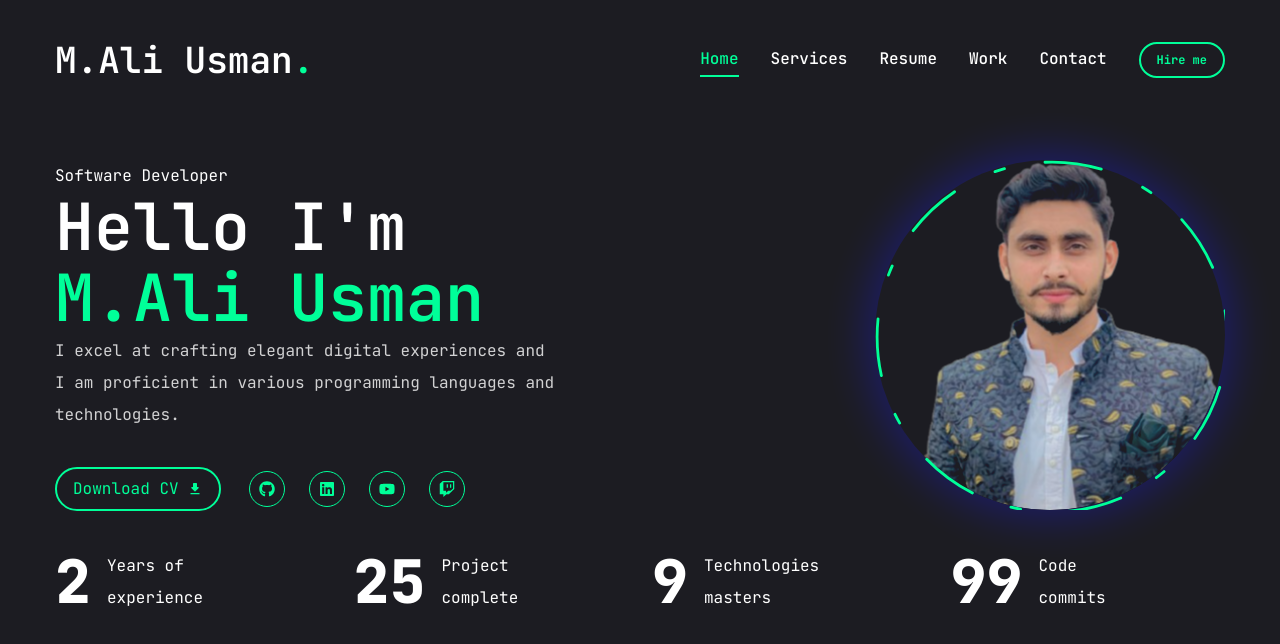
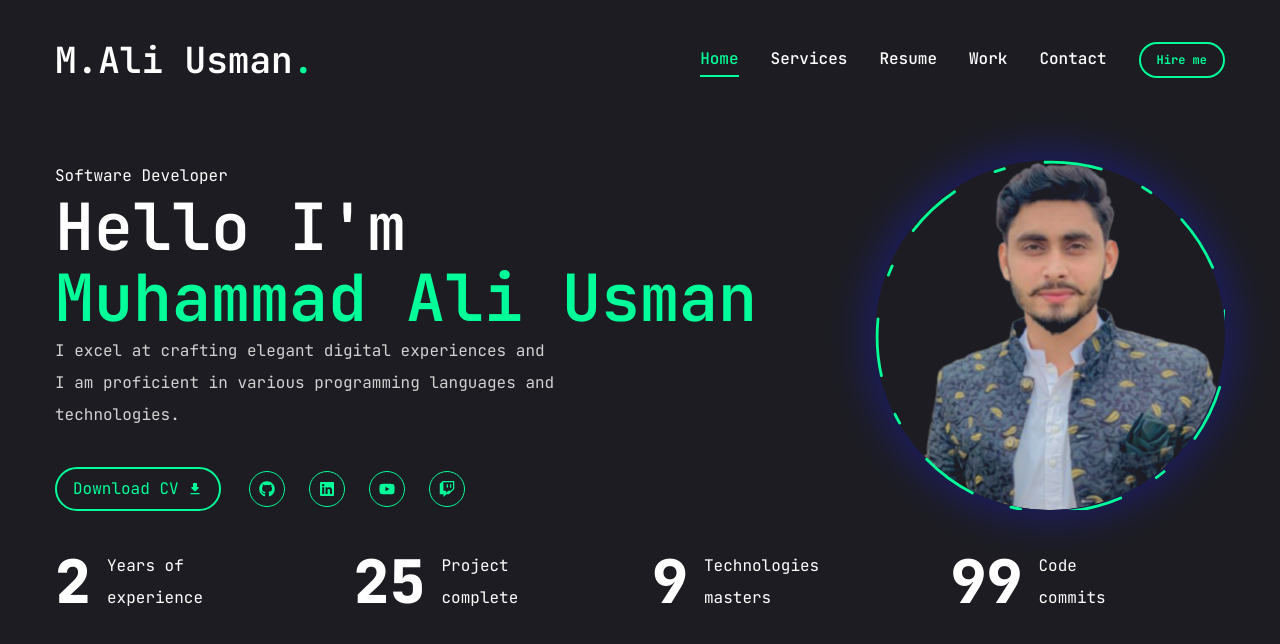
Before and after one commit to AliUsman143/PortFolio, a Next.js app: page / in a window 1280 px wide. Shown: the top 644 px of the page. Built offline with nearby package versions, Linux system fonts and the light colour scheme.

Commit message:
Muhammad ALi Usman

```diff
--- a/app/page.jsx
+++ b/app/page.jsx
@@ -16,7 +16,7 @@ const Page = () => {
             <h1>Software Developer</h1>
             <h1 className="text-[48px] font-primary lg:text-[65px] font-semibold leading-[1.1]">
               Hello I'm <br />
-              <span className="text-accent">M.Ali Usman</span>
+              <span className="text-accent">Muhammad Ali Usman</span>
             </h1>
             <p className="max-w-[500px] mb-9 text-white/80">
               I excel at crafting elegant digital experiences and I am
```
